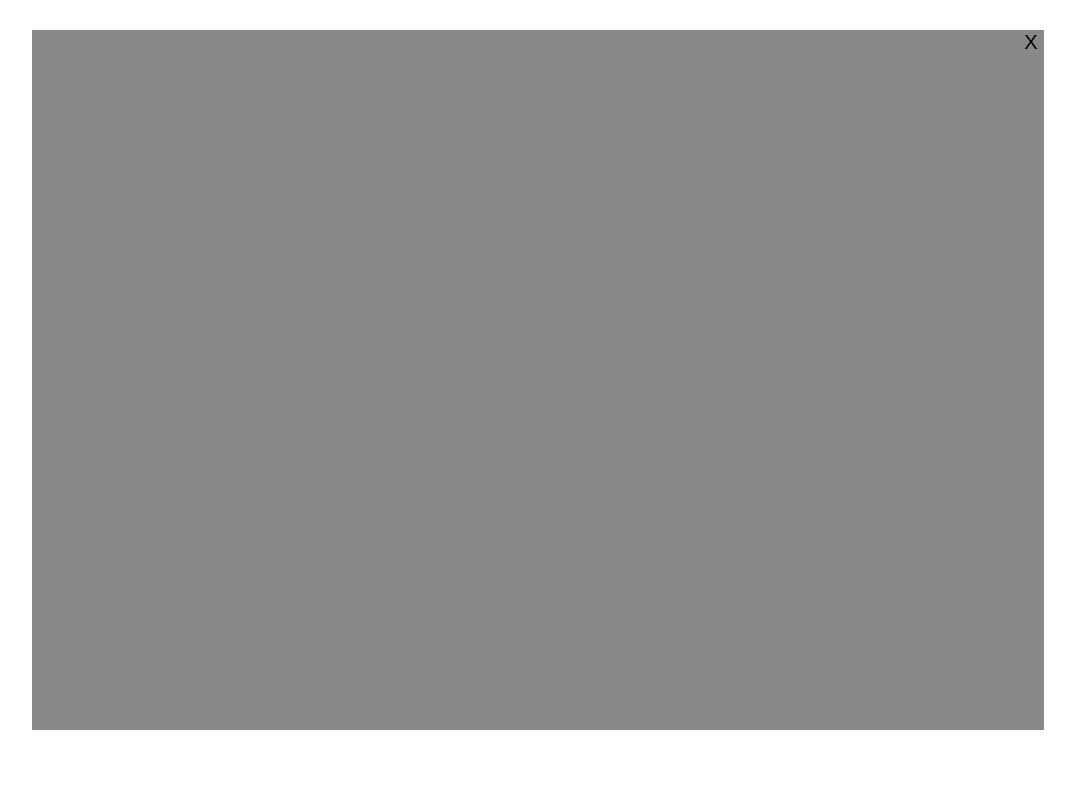
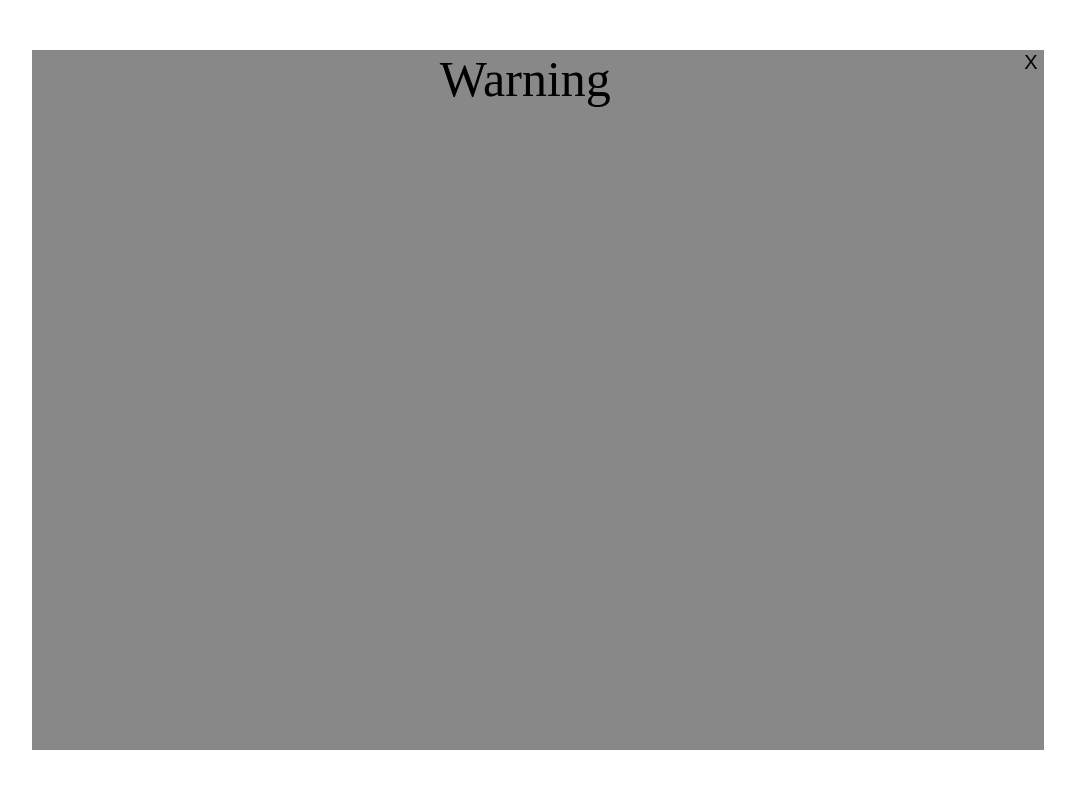
Before and after one commit to DaniilDonike/Baner, a plain HTML site: page index.html in a window 1280 px wide. Shown: the whole page, without its empty margins (102-1177 px from the left). Drawn offline with Linux system fonts and the light colour scheme.

Commit message:
Nothing important

```diff
--- a/script.js
+++ b/script.js
@@ -1,8 +1,8 @@
 setTimeout(function() {
-	$('body').append('<div id="baner"><button id="close">X</button></div>');
+	$('body').append('<div id="baner"><button id="close">X</button><p>Warning</p></div>');
 
 $('#close').click(function() {
 	console.log('0_0');
 	$('#baner').remove();
 });
-}, 2000);
+}, 500);
--- a/style.css
+++ b/style.css
@@ -1,9 +1,10 @@
 #baner {
-	width: 80%;
+	width: 80%;/*Шрина*/
 	height: 700px;
 	margin: 0 auto;
 	background: #888;
 	margin-top: 30px;
+	text-align: center;
 }
 
 #close {
@@ -14,3 +15,7 @@
 	font-size: 20px;
 	cursor: pointer;
 }
+
+p {
+	font-size: 50px;
+}
```
